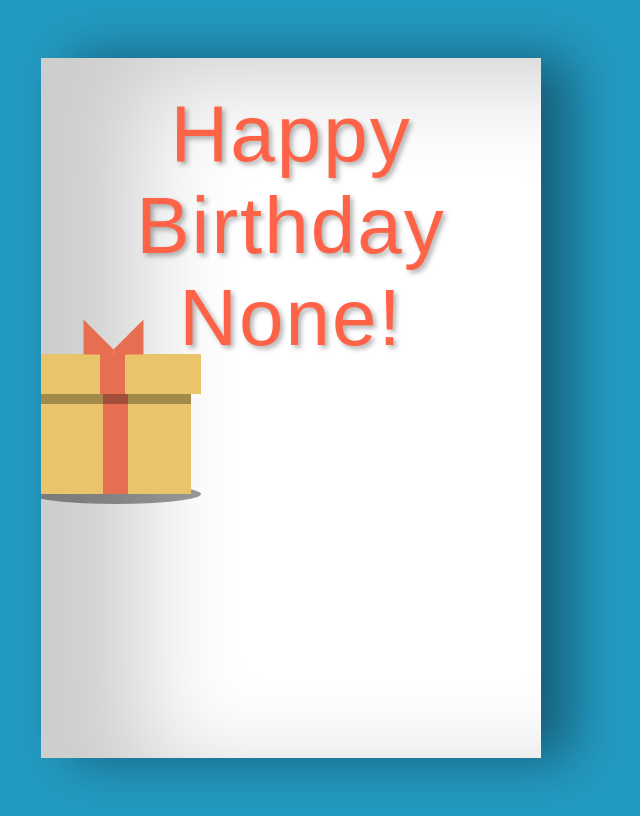
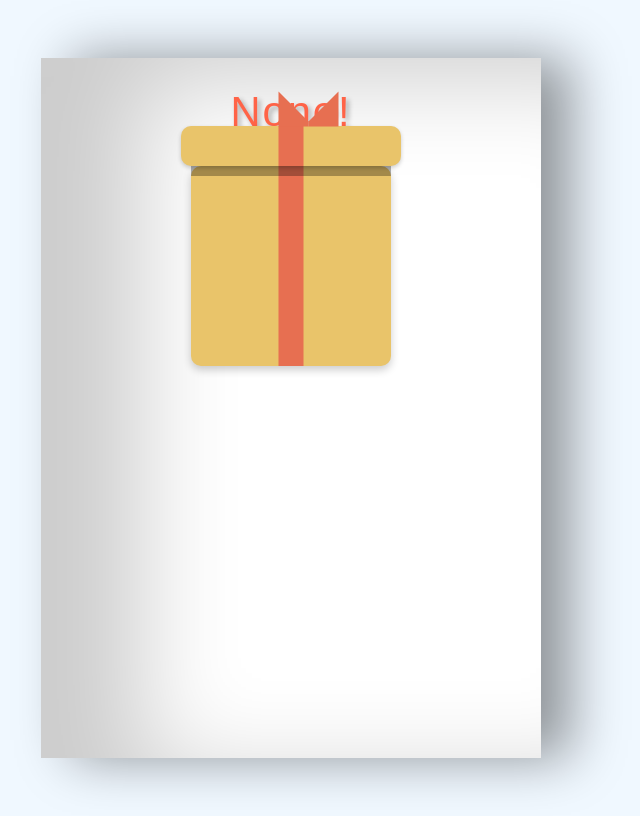
Before and after one commit to dackcharlotte-cta/cardiverse, a Flask app: page /results in a window 1280 px wide. Shown: the whole page, without its empty margins (349-989 px from the left). Run offline with Flask 3, Linux system fonts and the light colour scheme; parts of the project's set-up code (start-up, migrations or seed data) failed here and were passed over; some libraries are stand-ins or nearby versions.

Commit message:
animation flow is work!!!

```diff
--- a/app.py
+++ b/app.py
@@ -47,7 +47,6 @@ def index_post():
     poembot_response = get_poem(user_message, recievers_name, occasions)
     bot_poem = poembot_response.split('-')[0]
     bot_prompt = poembot_response.split('-')[1]
-
     #getting my name of the image from my dalle.py whilst sending arg
     image_name = get_image(bot_prompt)
     isLoading = False
@@ -56,8 +55,9 @@ def index_post():
     session['senders_name'] = senders_name
     session['filename'] = filename
     session['isLoading'] = isLoading
+    session['bot_poem'] = bot_poem
 
-
+    print(bot_poem)
 
     #results_data = {
         #'song_name': song_name,
@@ -82,10 +82,12 @@ def results_post():
     modelname = request.args.get('modelname')
     recievers_name = request.args.get('recievers_name')
     senders_name = request.args.get('senders_name')
+    bot_poem = request.args.get('bot_poem')
     results_data = {
         'recievers_name': recievers_name,
         'senders_name': senders_name,
-        'generated_model_name': modelname
+        'generated_model_name': modelname,
+        'bot_poem' : bot_poem
     }
 
     session['results_data'] = results_data
--- a/poembot.py
+++ b/poembot.py
@@ -17,7 +17,7 @@ client = AzureOpenAI(
 
 def get_poem(user_message, recievers_name, occasions):
 	messages = [
-		{"role": "system", "content": f"Can you create a limerick poem about {recievers_name} using {user_message} and {occasions}, then after a hyphen use {user_message} to create a image prompt for an image generations platfrom."},
+		{"role": "system", "content": f"Can you create a rhyme about {recievers_name} using {user_message} and {occasions} that is the formate 'for the person who, .... ' I will write happy birthday at the end, then after a hyphen, then use {user_message} and {occasions} to create a image prompt for an image generations platfrom, no human/people should be in the image."},
 		{"role": "user", "content": user_message}
 	]
 	response = client.chat.completions.create(
--- a/static/css/style_results.css
+++ b/static/css/style_results.css
@@ -3,15 +3,8 @@ body {
 align-items: center;
 justify-content: center;
 height: 100vh;
-  background-color: #239ac2;
-}
-
-canvas {
-  display: block;
-  width: 30%;
-  height: 400px;
-  margin: 20px auto;
-  padding: 0;
+background-color: #f0f8ff;
+font-family: Arial, sans-serif;
 }
 
 .birthdayCard {
@@ -21,7 +14,7 @@ canvas {
 cursor: pointer;
 transform-style: preserve-3d;
 transform: perspective(2500px);
-  transition: 1s;
+transition: transform 1s;
 }
 
 .birthdayCard:hover {
@@ -30,109 +23,101 @@ canvas {
   0 10px 100px rgba(0, 0, 0, 0.5);
 }
 
-.birthdayCard:hover .cardFront {
+.birthdayCard.open .cardFront {
 transform: rotateY(-160deg);
+transition-delay: 1s;
 }
 
-.birthdayCard:hover .happy {
+.birthdayCard.open .happy {
 visibility: hidden;
 }
 
 .cardFront {
 position: relative;
-  background-color: #fff; /* TODOOO could i make this a varible */
-  width: 500px;
-  height: 700px;
+background-color: #fff;
+width: 100%;
+height: 100%;
 overflow: hidden;
 transform-origin: left;
 box-shadow: inset 100px 20px 100px rgba(0, 0, 0, 0.2),
   30px 0 50px rgba(0, 0, 0, 0.4);
-  transition: 0.6s;
+transition: transform 0.6s;
 }
 
 .happy {
 font-family: 'Rubik Burned', sans-serif;
 text-align: center;
 margin: 30px;
-  font-size: 5em;
+font-size: 2.6em;
 color: #ff6347;
 text-shadow: 3px 3px 5px rgba(0, 0, 0, 0.3);
 letter-spacing: 2px;
 }
 
-body {
-  display: flex;
-  justify-content: center;
-  align-items: center;
-  height: 100vh;
+.birthday-gift {
+position: relative;
+margin: 0 auto;
+width: 200px;
+height: 200px;
 }
 
-.birthday-gift {
+.gift {
 position: relative;
+width: 100%;
+height: 100%;
+background-color: #e9c46a;
+border-radius: 10px;
+box-shadow: 0 4px 8px rgba(0, 0, 0, 0.2);
 }
 
-.birthday-gift:before {
-  content:"";
+.gift::before {
+content: "";
 position: absolute;
-  width: 170px;
-  height:20px;
-  border-radius:50%;
-  background-color: rgba(0,0,0,0.4);
-  top:90px;
-  left:-10px;
+width: 25px;
+height: 100%;
+background-color: #e76f51;
+left: 50%;
+transform: translateX(-50%);
+}
+
+.gift::after {
+content: "";
+position: absolute;
+box-shadow: inset 0 10px rgba(0, 0, 0, 0.3);
+width: 100%;
+height: 100%;
 }
 
 input#click {
 display: none;
 }
 
-.gift {
-  position: relative;
-  width: 150px;
-  height: 100px;
-  background-color: #e9c46a;
-}
-
-.gift:before {
-  content:"";
-  position: absolute;
-  width: 25px;
-  height: 100px;
-  background-color: #e76f51;
-  left:62px;
-}
-
-.gift:after {
-  content:"";
-  position: absolute;
-  box-shadow: inset 0 10px rgba(0,0,0,0.3);
-  width: 150px;
-  height: 100px;
-}
-
 .click {
 position: absolute;
 background-color: #e9c46a;
-  width: 170px;
+width: 220px;
 height: 40px;
-  top:-40px;
-  left:-10px;
+top: -40px;
+left: -10px;
 transform-origin: bottom left;
-  transition: .3s;
+transition: transform 0.3s;
 cursor: pointer;
+border-radius: 10px;
+box-shadow: 0 2px 4px rgba(0, 0, 0, 0.2);
 }
 
-.click:before {
-  content:"";
+.click::before {
+content: "";
 position: absolute;
 width: 25px;
 height: 40px;
 background-color: #e76f51;
-  left:69px;
+left: 50%;
+transform: translateX(-50%);
 }
 
-.click:after {
-  content:"";
+.click::after {
+content: "";
 position: absolute;
 width: 5px;
 height: 0;
@@ -141,8 +126,9 @@ input#click {
 border-left: 0px solid transparent;
 border-right: 30px solid transparent;
 transform: rotate(-90deg);
-  left:65px;
-  top:-47px;
+left: 50%;
+top: -47px;
+transform-origin: center;
 }
 
 #click:checked + .click {
@@ -151,275 +137,222 @@ input#click {
 
 .wishes {
 position: absolute;
-  transition: .5s;
+transition: transform 0.5s;
 color: #333;
-  font-size: 37px;
+font-size: 28px;
 text-align: center;
-  z-index:-1;
-  left:5px;
+z-index: -1;
+top: -100px;
+left: 50%;
+transform: translateX(-50%);
+opacity: 0;
 }
 
-#click:checked ~ .wishes {
-  transform: translateY(-100px);
+.wishes.show {
+transform: translateY(-180px);
+opacity: 1;
 }
-
-#click:checked ~ .sparkles {
-  display: block;
-}
-
-
 
 .sparkles {
 position: absolute;
 display: none;
-  top:-15px;
-  z-index:-2;
-  left:40px;
+top: -15px;
+z-index: -2;
+left: 50%;
+transform: translateX(-50%);
 }
 
-.spark1, .spark2, .spark3, .spark4, .spark5, .spark6 {
+.sparkles.show {
+display: block;
+}
+
+.spark {
 position: absolute;
 background-color: #fee440;
-  border-radius:50%;
-  top:-9px;
-  z-index:-1;
+border-radius: 50%;
+top: -10px;
+z-index: -1;
+animation: fire 0.6s ease-in-out infinite, color 0.4s linear infinite;
 }
 
 .spark1 {
 width: 8px;
-  height:8px;
-  left:30px;
-  top:-9px;
-  animation: fire 0.9s ease-in-out infinite, color 0.4s linear infinite;
-}
-
-.spark1:before {
-  content:"";
-  position: absolute;
-  width:5px;
-  height:5px;
-  top:8px;
-  left:11px;
-  background-color: #fee440;
-  border-radius:50%;
+height: 8px;
+left: -10px;
+top: -20px;
 }
 
 .spark2 {
 width: 9px;
-  height:9px;
-  left:33px;
-  top:-5px;
-  animation: fire2 0.28s ease-in-out infinite, color 0.4s linear infinite;
-}
-
-.spark2:before {
-  content:"";
-  position: absolute;
-  width:5px;
-  height:5px;
-  top:12px;
-  left:3px;
-  background-color: #fee440;
-  border-radius:50%;
+height: 9px;
+left: 10px;
+top: -15px;
+animation-delay: 0.2s;
 }
 
 .spark3 {
 width: 8.5px;
-  height:8.5px;
-  left:33px;
-  top:-5px;
-  animation: fire3 0.36s ease-in-out infinite, color2 0.4s linear infinite;
-}
-
-.spark3:before {
-  content:"";
-  position: absolute;
-  width:5px;
-  height:5px;
-  top:12px;
-  left:-1px;
-  background-color: #fee440;
-  border-radius:50%;
+height: 8.5px;
+left: -5px;
+top: -10px;
+animation-delay: 0.4s;
 }
 
 .spark4 {
 width: 7px;
-  height:7px;
-  left:27px;
-  top:-5px;
-  animation: fire2 0.24s ease-in-out infinite, color2 0.2s linear infinite;
-}
-
-.spark5 {
-  width: 7px;
-  height:7px;
-  left:29px;
-  top:-5px;
-  animation: fire3 0.45s ease-in-out infinite, color 0.2s linear infinite;
-}
-
-.spark6 {
-  width: 6px;
-  height:6px;
-  left:29px;
-  top:-5px;
-  animation: fire 0.35s ease-in-out infinite, color2 0.2s linear infinite;
-}
-
-@keyframes fire3 {
-  100% { transform:translateX(20px) translateY(-93px);
-         opacity: 0.3; }
-}
-
-@keyframes fire2 {
-  100% { transform:translateX(-5px) translateY(-90px);
-         opacity: 0.3; }
+height: 7px;
+left: -20px;
+top: -5px;
+animation-delay: 0.6s;
 }
 
 @keyframes fire {
-  100% { transform:translateX(-25px) translateY(-95px);
-         opacity: 0.3; }
+0% {
+  transform: translateX(0) translateY(0) scale(1);
+  opacity: 1;
+}
+100% {
+  transform: translateX(-20px) translateY(-100px) scale(0);
+  opacity: 0;
+}
 }
 
 @keyframes color {
-  from {background-color: #d00000;}
-  to {background-color: #0081a7;}
+0% {
+  background-color: #d00000;
 }
-
-@keyframes color2 {
-  from {background-color: #8cff00;}
-  to {background-color: #1d2d44;}
+25% {
+  background-color: #0081a7;
+}
+50% {
+  background-color: #8cff00;
+}
+75% {
+  background-color: #1d2d44;
+}
+100% {
+  background-color: #d00000;
+}
 }
 
 .balloons {
 position: absolute;
+top: 50px;
+left: 50%;
+transform: translateX(-50%);
+display: flex;
+justify-content: center;
+width: 100%;
 }
 
-.balloon-1,
-.balloon-2,
-.balloon-3,
-.balloon-4 {
-  position: absolute;
+.balloon {
+position: relative;
 width: 85px;
 height: 95px;
 border-radius: 50%;
+margin: 0 10px;
+background-color: rgba(255, 255, 255, 0.7);
+animation: balloon 4s ease-in-out infinite;
 }
 
-.balloon-1 {
-  background-color: rgba(255, 40, 90, 0.7);
-  left: -10px;
-  top: 50px;
-}
-
-.balloon-2 {
-  background-color: rgba(9, 215, 160, 0.7);
-  left: 50px;
-  top: 20px;
-}
-
-.balloon-3 {
-  background-color: rgba(255, 186, 26, 0.7);
-  left: 110px;
-  top: 50px;
-}
-
-.balloon-4 {
-  background-color: rgba(12, 122, 159, 0.7);
-  left: 170px;
-  top: 50px;
-}
-
-.balloon-1::before,
-.balloon-2::before,
-.balloon-3::before,
-.balloon-4::before {
+.balloon::before {
 content: "";
 position: absolute;
 width: 1px;
 height: 155px;
-  background-color: #ffc848;
+background-color: #333;
 top: 95px;
-  left: 43px;
+left: 50%;
+transform: translateX(-50%);
 }
 
-.balloon-1::after,
-.balloon-2::after,
-.balloon-3::after,
-.balloon-4::after {
+.balloon::after {
 content: "";
 position: absolute;
 border-right: 7px solid transparent;
 border-left: 7px solid transparent;
 top: 94px;
-  left: 37px;
+left: 50%;
+transform: translateX(-50%);
 }
 
-.balloon-1::after {
-  border-bottom: 10px solid #ff3e6b;
+.balloon-1 {
+background-color: rgba(255, 62, 107, 0.7);
+animation-delay: 0s;
 }
 
-.balloon-2::after {
-  border-bottom: 10px solid #04b183;
+.balloon-2 {
+background-color: rgba(4, 177, 131, 0.7);
+animation-delay: 0.5s;
 }
 
-.balloon-3::after {
-  border-bottom: 10px solid #ffc94c;
+.balloon-3 {
+background-color: rgba(255, 201, 76, 0.7);
+animation-delay: 1s;
 }
 
-.balloon-4::after {
-  border-bottom: 10px solid #13a9bd;
+.balloon-4 {
+background-color: rgba(19, 169, 189, 0.7);
+animation-delay: 1.5s;
+}
+
+@keyframes balloon {
+0%,
+100% {
+  transform: translateY(0) rotate(0);
+}
+25% {
+  transform: translateY(-20px) rotate(5deg);
+}
+50% {
+  transform: translateY(-10px) rotate(-5deg);
+}
+75% {
+  transform: translateY(-5px) rotate(5deg);
+}
 }
 
 .cardInside {
 position: absolute;
 background-color: #fff;
-  width: 500px;
-  height: 700px;
+width: 100%;
+height: 100%;
 z-index: -1;
 left: 0;
 top: 0;
 box-shadow: inset 100px 20px 100px rgba(0, 0, 0, 0.2);
+box-sizing: border-box;
+text-align: center;
+display: flex;
+flex-direction: column;
+justify-content: center;
+align-items: center;
 }
 
-p {
-  font-family: "Brush Script MT", cursive;
-  margin: 40px;
-  font-size: 2.6em;
+.cardInside h1 {
+font-family: 'Brush Script MT', cursive;
+font-size: 3em;
+margin-top: 20px;
 color: #333;
 }
 
-.name {
-  position: absolute;
-  left: 150px;
-  top: 200px;
+.cardInside p {
+font-size: 1.2em;
+line-height: 1.6;
+color: #555;
+margin-top: 10px;
+}
+
+.cardInside .name {
+margin-top: 20px;
+font-size: 1.5em;
 color: #333;
 }
 
-.back {
-  font-family: Tahoma, sans-serif;
-  color: #333;
-  text-align: center;
-  margin: 30px;
-  outline-color: #333;
-  outline-style: dotted;
-}
-
 #modelViewer {
-  width: 800px !important;
-  height: 600px !important;
-  margin-top: 50px;
+width: 100%;
+height: 100%;
+margin: 0;
 background-color: #ececec;
 display: block;
 }
-
-/* helper to center elements */
-.center {
-  width: 100px;
-  height: 100px;
-  position: absolute;
-  top: 0;
-  bottom: 0;
-  left: 0;
-  right: 0;
-  margin: auto;
-}
--- a/templates/results.html
+++ b/templates/results.html
@@ -10,12 +10,13 @@
 <body>
 <div class="birthdayCard">
   <div class="cardFront">
-          <div class="happy">Happy Birthday {{recievers_name}}!</div>
+    <div class="happy">{{bot_poem}}!</div>
+
     <div class="birthday-gift">
       <div class="gift">
         <input id='click' type='checkbox'>
         <label class='click' for='click'></label>
-      <div class="wishes">Happy Birthday!</div>
+        <div class="wishes">Happy Birthday, {{recievers_name}}</div>
         <div class="sparkles">
           <div class="spark1"></div>
           <div class="spark2"></div>
@@ -38,5 +39,21 @@
     <p>Love {{senders_name}}</p>
   </div>
 </div>
+
+<script>
+  const birthdayCard = document.querySelector('.birthdayCard');
+  const clickCheckbox = document.getElementById('click');
+  const sparkles = document.querySelector('.sparkles');
+  const wishes = document.querySelector('.wishes');
+
+  birthdayCard.addEventListener('mouseover', function() {
+    clickCheckbox.checked = true;
+    sparkles.classList.add('show');
+    setTimeout(function() {
+      birthdayCard.classList.add('open');
+      wishes.classList.add('show');
+    }, 1000); // Delay of 1 second
+  });
+</script>
 </body>
 </html>
```
Also changed, not shown: static/css/style.css (+5 -2 lines), README.md. Lines whose indentation alone changed are shown as unchanged.
